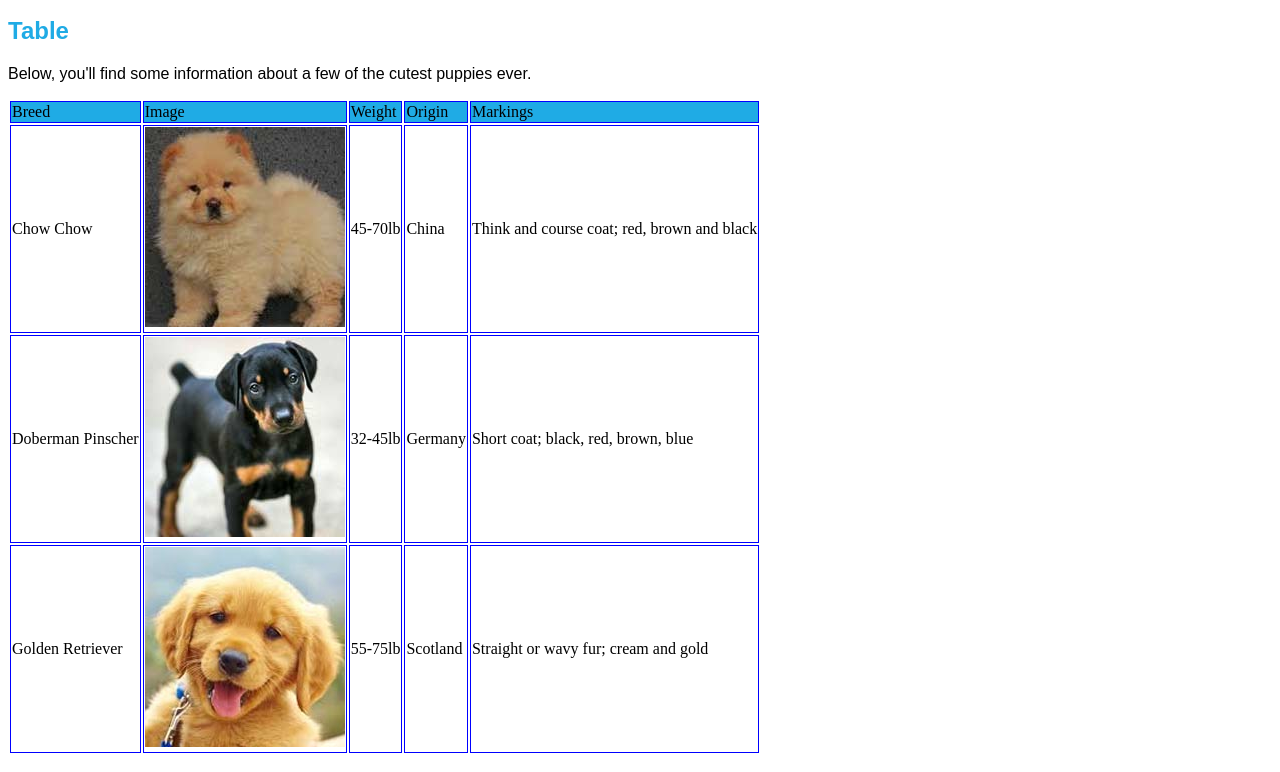
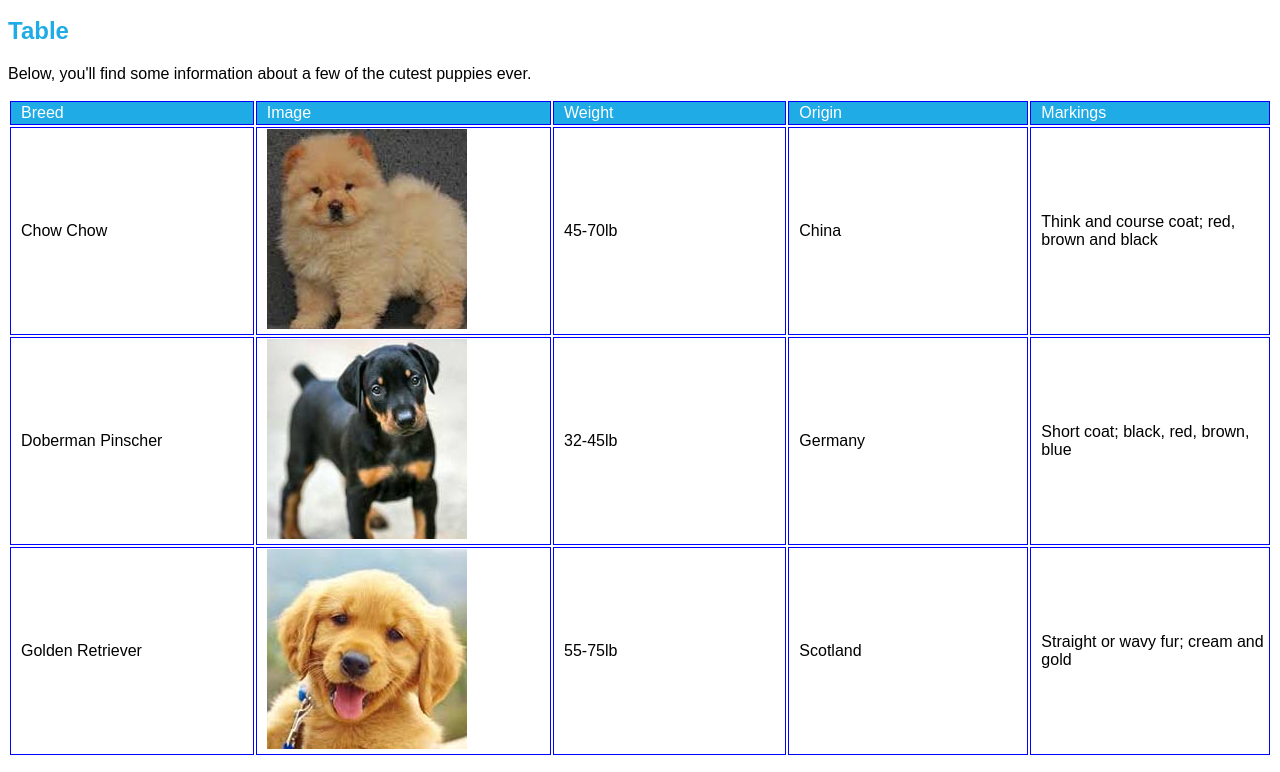
Before and after one commit to econfille/Puppy-Love, a plain HTML site: page css_styling_assessment/starter_files/index.html in a window 1280 px wide. Shown: the part 384-1156 px from the top of the page. Drawn offline with Linux system fonts and the light colour scheme.

Commit message:
latest attempt

```diff
--- a/css_styling_assessment/starter_files/style.css
+++ b/css_styling_assessment/starter_files/style.css
@@ -15,15 +15,29 @@ colors:
 
 td {
   border: 1px solid blue;
+  font-family: sans-serif;
+  width: 340px;
+  padding-left: 10px;
+  height: 20px;
+
 }
 
-thead{
+thead {
   background-color: #1fabe5;
+  color: white;
+
 }
-tbody{}
+
+tbody {
+  width: 25px;
+
+}
+
 .main_navigation{
     margin: 15px
+
 }
+
 .main_navigation a{
     padding: 0.5em 2em;
     text-decoration: none;
@@ -34,6 +48,7 @@ tbody{}
     background-color: #ff8523;
     color: white;
     font-family: sans-serif;
+
 }
 
 #site_header{
```
